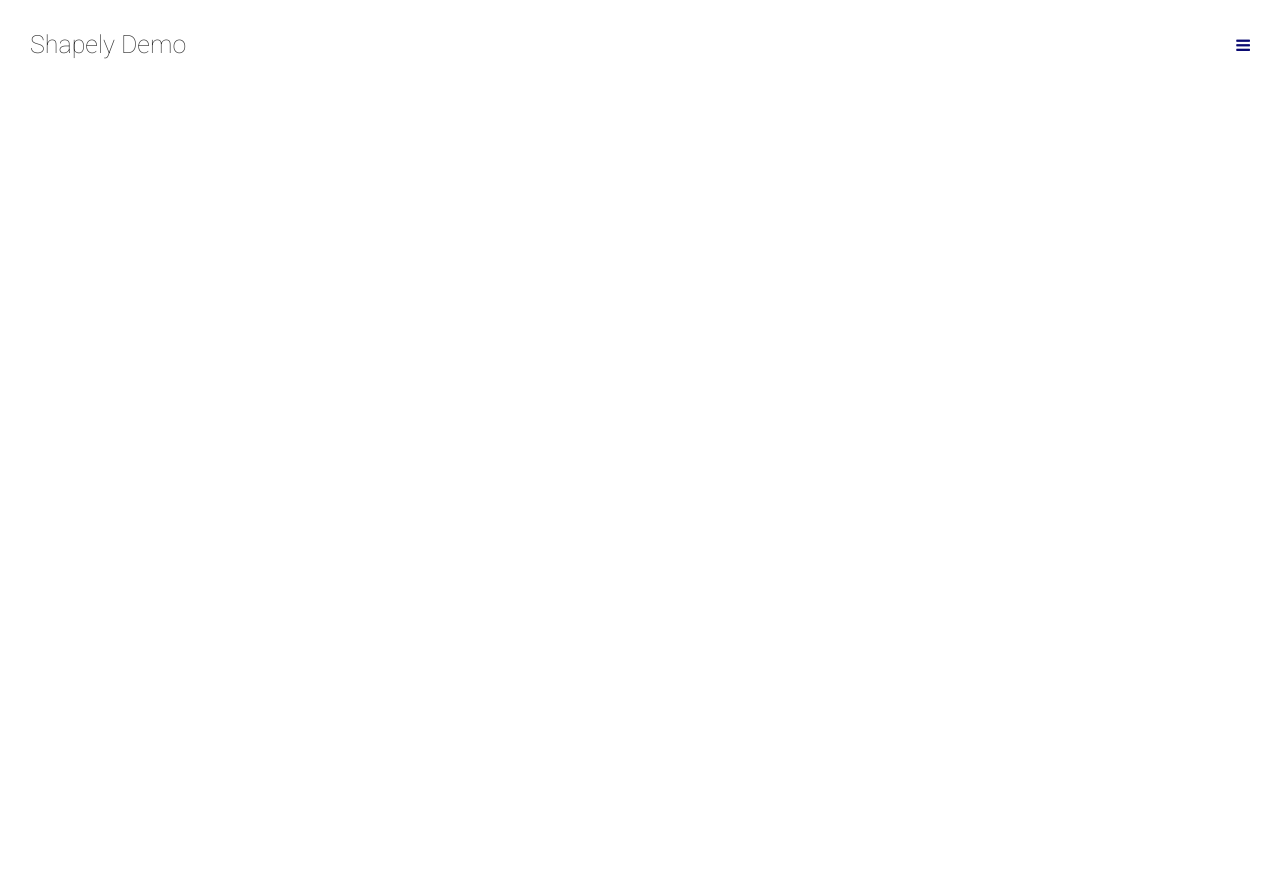
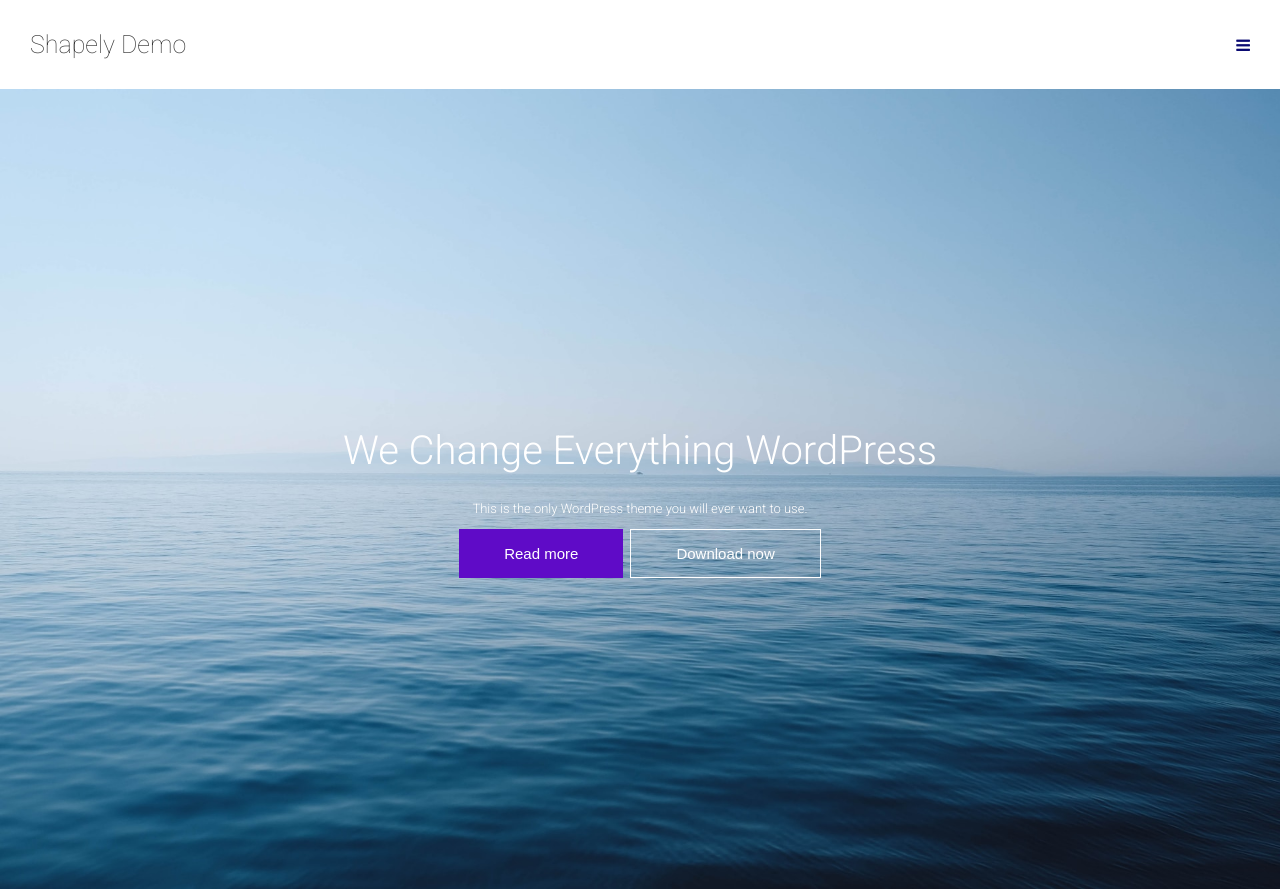
Before and after one commit to MariusCodeAcademy/Feu8_1_git_teamForlders, a plain HTML site: page solvetaM/index.html in a window 1280 px wide. Before the commit the page ends 800 px from the top, so only its background shows below. Drawn offline with Linux system fonts and the light colour scheme.

Commit message:
mainImg with div

```diff
--- a/solvetaM/index.html
+++ b/solvetaM/index.html
@@ -26,5 +26,20 @@
         <i class="fa fa-bars burgerIcon" aria-hidden="true"></i>
       </nav>
     </header>
+    <main>
+      <div class="img-main">
+        <img class="imgBlock" src="photo/sea.jpg" alt="blue sea" />
+        <div class="container-main">
+          <h1 class="h1Name">We Change Everything WordPress</h1>
+          <p class="pName">
+            This is the only WordPress theme you will ever want to use.
+          </p>
+          <div class="btnSection">
+            <button type="button" class="btn btn-2">Read more</button>
+            <button type="button" class="btn btn-3">Download now</button>
+          </div>
+        </div>
+      </div>
+    </main>
   </body>
 </html>
--- a/solvetaM/style.css
+++ b/solvetaM/style.css
@@ -19,3 +19,46 @@ body {
   font-size: 25px;
   margin: 0;
 }
+.imgBlock {
+  height: 800px;
+  width: 100%;
+}
+.img-main {
+  display: flex;
+  align-items: center;
+  justify-content: center;
+}
+.container-main {
+  position: absolute;
+}
+.h1Name {
+  color: white;
+  font-size: 40px;
+  text-align: center;
+  font-weight: 300;
+}
+.pName {
+  color: white;
+  font-size: 13px;
+  text-align: center;
+  font-weight: 300;
+}
+.btnSection {
+  display: flex;
+  justify-content: center;
+  gap: 7px;
+}
+.btn {
+  font-size: 15px;
+  padding: 15px 45px;
+  border: none;
+}
+.btn-2 {
+  background-color: rgb(95, 11, 199);
+  color: white;
+}
+.btn-3 {
+  color: white;
+  background-color: transparent;
+  border: 1.5px solid white;
+}
```
Also changed, not shown: solvetaM/photo/sea.jpg (added).
